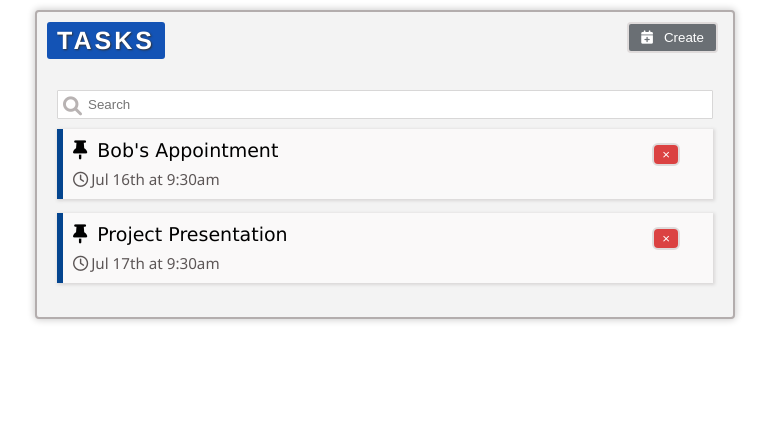
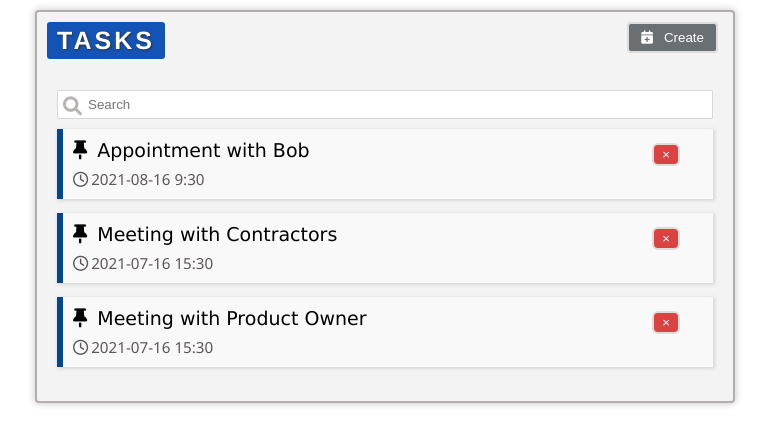
Before and after one commit to kvenkatvarma/React_Redux_RealExample, a React (Create React App) app: page / in a window 1280 px wide. Shown: the top 444 px of the page, without its empty margins (255-1024 px from the left). Built offline with nearby package versions, Linux system fonts and the light colour scheme.

Commit message:
store example and useSelector

```diff
--- a/package.json
+++ b/package.json
@@ -6,7 +6,10 @@
     "cra-template": "1.2.0",
     "react": "^19.0.0",
     "react-dom": "^19.0.0",
-    "react-scripts": "5.0.1"
+    "react-redux": "^9.2.0",
+    "react-scripts": "5.0.1",
+    "redux": "^5.0.1",
+    "redux-devtools-extension": "^2.13.9"
   },
   "scripts": {
     "start": "react-scripts start",
--- a/src/App.js
+++ b/src/App.js
@@ -1,9 +1,15 @@
 import React from "react";
 import Tasks from "./components/Tasks/Tasks";
+import store from "./store";
+import {Provider} from "react-redux";
 
 function App(){
     return(
-       <Tasks></Tasks>
+        <Provider store={store}>
+              <Tasks></Tasks>
+        </Provider>
+
+
     )
 }
 export default App;
--- a/src/components/Tasks/Tasks.js
+++ b/src/components/Tasks/Tasks.js
@@ -1,8 +1,10 @@
 import React,{useState} from "react";
 import "./Tasks.css";
 import Collapsible from "../Collapsable/collapsable";
+import { useSelector } from "react-redux";
 
 function Tasks(){
+   let tasks = useSelector(state=>state.tasks);
     let [isNewTaskOpen,setIsNewTaskOpen] = useState(false);
 
     let onSaveClick=()=>{
@@ -61,38 +63,27 @@ function Tasks(){
             </div>
 
             <div className="content-body">
-
-                <div className="task">
-                    <div className="task-body">
+                {tasks.map(task=>
+                                    <div className="task" key={task.id}>
+                                    <div className="task-body" >
                                        <div className="task-title">
                                              <i className="fa fa-thumbtack"></i>
-                            <span className="task-title-text">Bob's Appointment</span>
+                                            <span className="task-title-text">{task.taskTitle}</span>
                                        </div>
                                        <div className="task-subtitle">
                                           <i className="far fa-clock"></i>
-                          <span className="task-subtitle-text">Jul 16th at 9:30am</span>
+                                          <span className="task-subtitle-text">{task.taskDateTime}</span>
                                        </div>
                                     </div>
                                     <div className="task-options">
                                               <button className="icon-button" title="Delete">&times;</button>
                                     </div>
                                 </div>
+                )}
 
-                <div className="task">
-                    <div className="task-body">
-                       <div className="task-title">
-                             <i className="fa fa-thumbtack"></i>
-                            <span className="task-title-text">Project Presentation</span>
-                       </div>
-                       <div className="task-subtitle">
-                          <i className="far fa-clock"></i>
-                          <span className="task-subtitle-text">Jul 17th at 9:30am</span>
-                       </div>
-                    </div>
-                    <div className="task-options">
-                              <button className="icon-button" title="Delete">&times;</button>
-                    </div>
-                </div>
+
+
+
 
             </div>
           </div>
--- a/src/data/tasks.js
+++ b/src/data/tasks.js
@@ -1,8 +1,11 @@
 export const initialTask =[
     {
-     id:1,taskTitle:"Appointment with Bob",taskDateTime:"2021-07-16 9:30"
+     id:1,taskTitle:"Appointment with Bob",taskDateTime:"2021-08-16 9:30"
     },
     {
         id:2,taskTitle:"Meeting with Contractors",taskDateTime:"2021-07-16 15:30"
-       }
+     },
+     {
+        id:3,taskTitle:"Meeting with Product Owner",taskDateTime:"2021-07-16 15:30"
+     }
 ];
--- /dev/null
+++ b/src/reducers/index.js
@@ -0,0 +1,4 @@
+import { tasksReducer } from "./task-reducers";
+import {combineReducers} from "redux";
+var allReducers = combineReducers({tasks:tasksReducer})
+export default allReducers;
--- /dev/null
+++ b/src/reducers/task-reducers.js
@@ -0,0 +1,13 @@
+import {initialTask} from "../data/tasks";
+import * as actionTypes from "../constants/action-types";
+
+export const tasksReducer=(state=initialTask,action)=>{
+switch(action.type){
+    case actionTypes.CREATE_TASK:
+        return [...state,action.payload];
+    case actionTypes.DELETE_TASK:
+            return state.filter(task=>task.id != action.payload);
+     default:
+        return state;
+}
+};
--- /dev/null
+++ b/src/store/index.js
@@ -0,0 +1,5 @@
+import {createStore} from "redux";
+import allReducers from "../reducers";
+
+var store = createStore(allReducers);
+export default store;
```
Also changed, not shown: 1 other file (tests, documents, lock files or other folders). Lines whose indentation alone changed are shown as unchanged.
